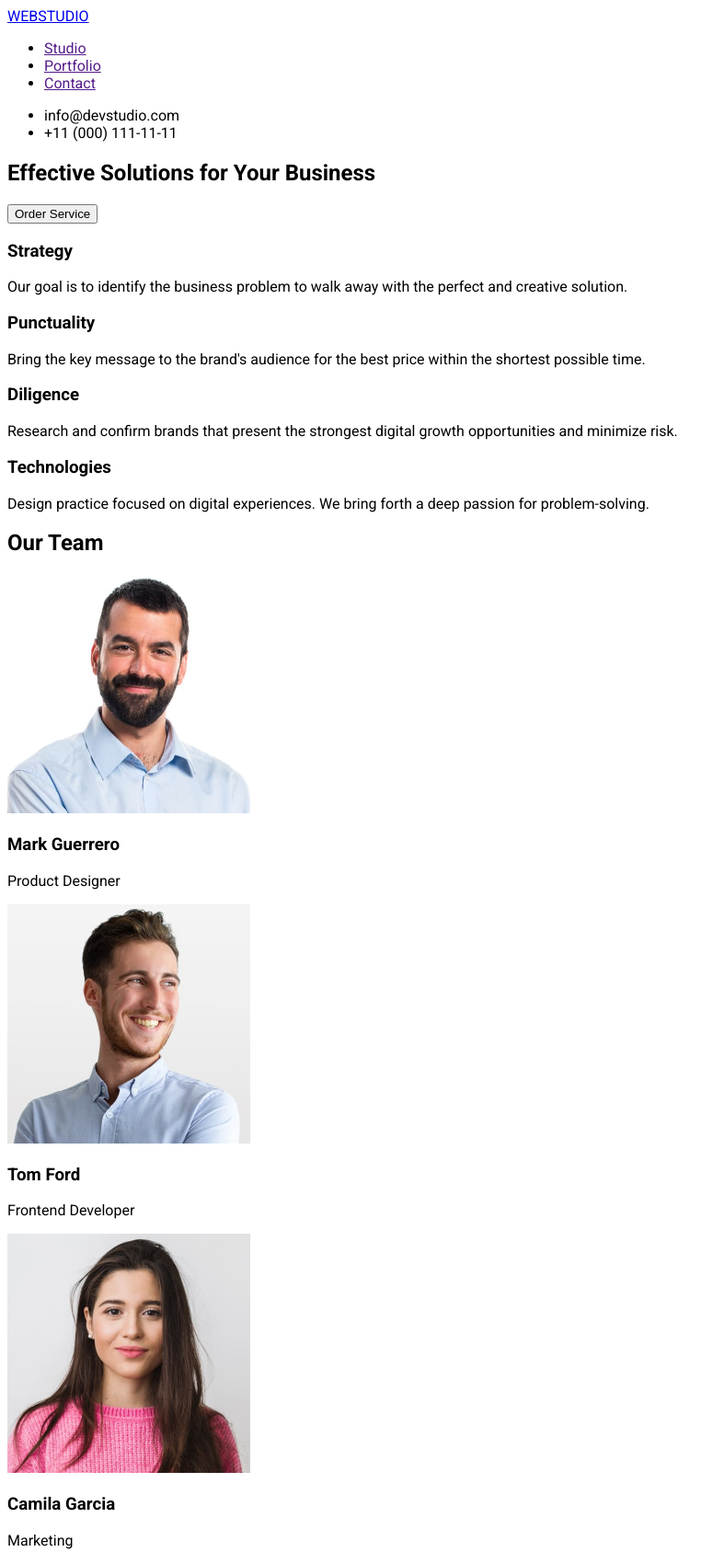
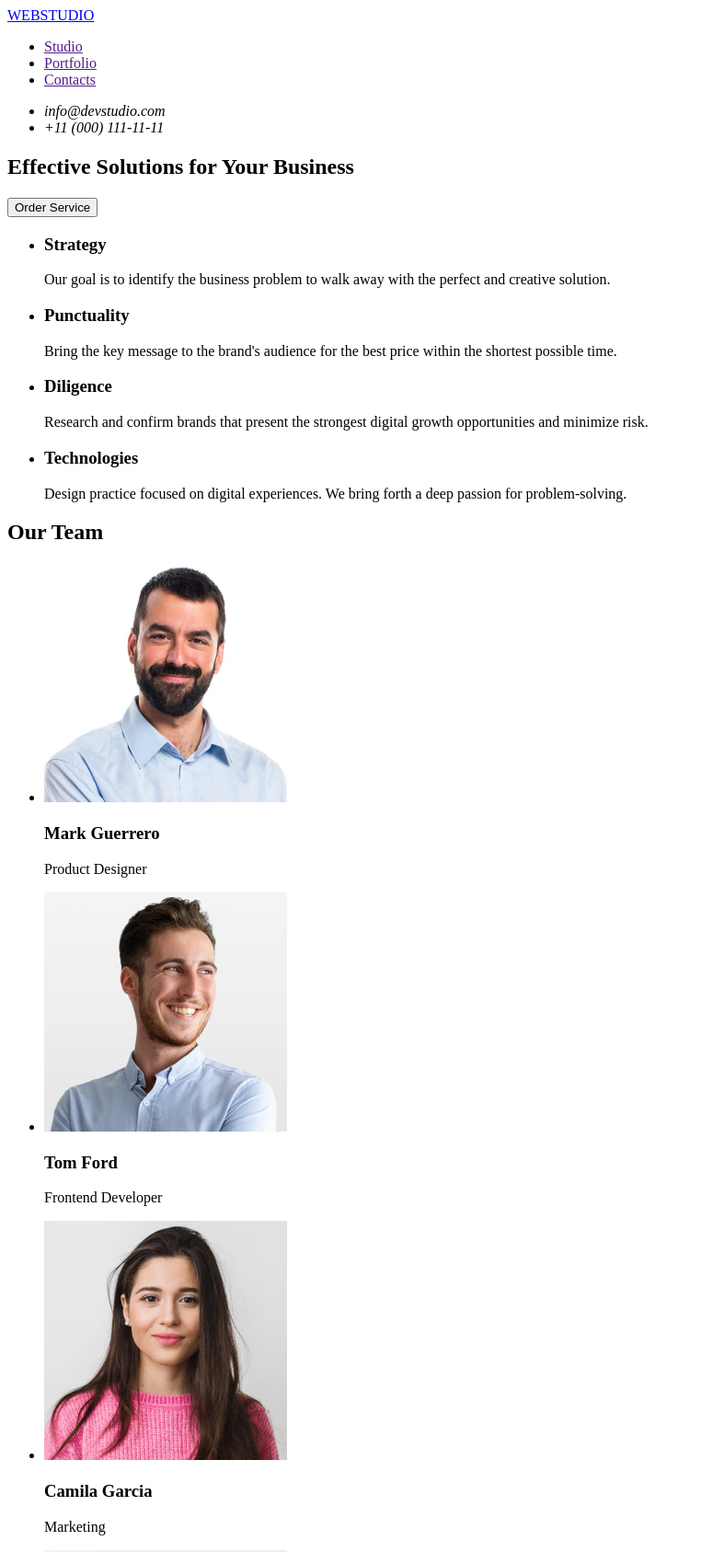
Before and after one commit to Veronika-Kreinina/goit-markup-hw-02, a plain HTML site: page index.html in a window 1280 px wide. Shown: the top 1687 px of the page at 92% size, without its empty margins (0-787 px from the left). Drawn offline with Linux system fonts and the light colour scheme.

Commit message:
update index.html file

```diff
--- a/index.html
+++ b/index.html
@@ -10,24 +10,25 @@
       href="https://fonts.googleapis.com/css2?family=Roboto:ital,wght@0,100;0,300;0,400;0,500;0,700;0,900;1,100;1,300;1,400;1,500;1,700;1,900&display=swap"
       rel="stylesheet"
     />
-    <link rel="stylesheet" href="css/styles.css" />
   </head>
   <body>
     <!-- Header content -->
     <header>
-      <a href="Logo">WEBSTUDIO</a>
       <nav>
+        <a href="./index.html">WEBSTUDIO</a>
         <ul>
           <li><a href="">Studio</a></li>
           <li><a href="">Portfolio</a></li>
-          <li><a href="">Contact</a></li>
+          <li><a href="">Contacts</a></li>
         </ul>
       </nav>
       <!-- Contacts -->
+      <address>
         <ul>
-        <li><a href="Email"></a>info@devstudio.com</li>
-        <li><a href="Phone-number"></a>+11 (000) 111-11-11</li>
+          <li><a href="mailto:info@devstudio.com"></a>info@devstudio.com</li>
+          <li><a href="tel:+11 (000) 111-11-11"></a>+11 (000) 111-11-11</li>
         </ul>
+      </address>
     </header>
     <!-- Main content -->
     <main>
@@ -39,35 +40,48 @@
 
       <!-- Quality section -->
       <section>
+        <h2 hidden>Qualitys WEBSTUDIO</h2>
+
+        <ul>
+          <li>
             <h3>Strategy</h3>
             <p>
               Our goal is to identify the business problem to walk away with the
               perfect and creative solution.
             </p>
+          </li>
 
+          <li>
             <h3>Punctuality</h3>
             <p>
               Bring the key message to the brand's audience for the best price
               within the shortest possible time.
             </p>
+          </li>
 
+          <li>
             <h3>Diligence</h3>
             <p>
-          Research and confirm brands that present the strongest digital growth
-          opportunities and minimize risk.
+              Research and confirm brands that present the strongest digital
+              growth opportunities and minimize risk.
             </p>
+          </li>
 
+          <li>
             <h3>Technologies</h3>
             <p>
-          Design practice focused on digital experiences. We bring forth a deep
-          passion for problem-solving.
+              Design practice focused on digital experiences. We bring forth a
+              deep passion for problem-solving.
             </p>
+          </li>
+        </ul>
       </section>
 
       <!-- Team section -->
       <section>
         <h2>Our Team</h2>
-        <div>
+        <ul>
+          <li>
             <img
               src="images/img-3.jpg"
               alt="Mark Guerrero"
@@ -76,15 +90,20 @@
             />
             <h3>Mark Guerrero</h3>
             <p>Product Designer</p>
-        </div>
+          </li>
 
-        <div>
-          <img src="images/img-2.jpg" alt="Tom Ford" width="264" height="260" />
+          <li>
+            <img
+              src="images/img-2.jpg"
+              alt="Tom Ford"
+              width="264"
+              height="260"
+            />
             <h3>Tom Ford</h3>
             <p>Frontend Developer</p>
-        </div>
+          </li>
 
-        <div>
+          <li>
             <img
               src="images/img-1.jpg"
               alt="Camila Garcia"
@@ -93,9 +112,9 @@
             />
             <h3>Camila Garcia</h3>
             <p>Marketing</p>
-        </div>
+          </li>
 
-        <div>
+          <li>
             <img
               src="images/img.jpg"
               alt="Daniel Wilson"
@@ -104,16 +123,17 @@
             />
             <h3>Daniel Wilson</h3>
             <p>UI Designer</p>
-        </div>
+          </li>
+        </ul>
       </section>
     </main>
 
     <!-- Footer content -->
     <footer>
-      <a href="Logo">WESTUDIO</a>
+      <a href="./index.html">WESTUDIO</a>
       <p>
         Increase the flow of customers and sales for your business with digital
-        marketing & growth solutions
+        marketing & growth solutions.
       </p>
     </footer>
   </body>
```
Lines whose indentation alone changed are shown as unchanged.
